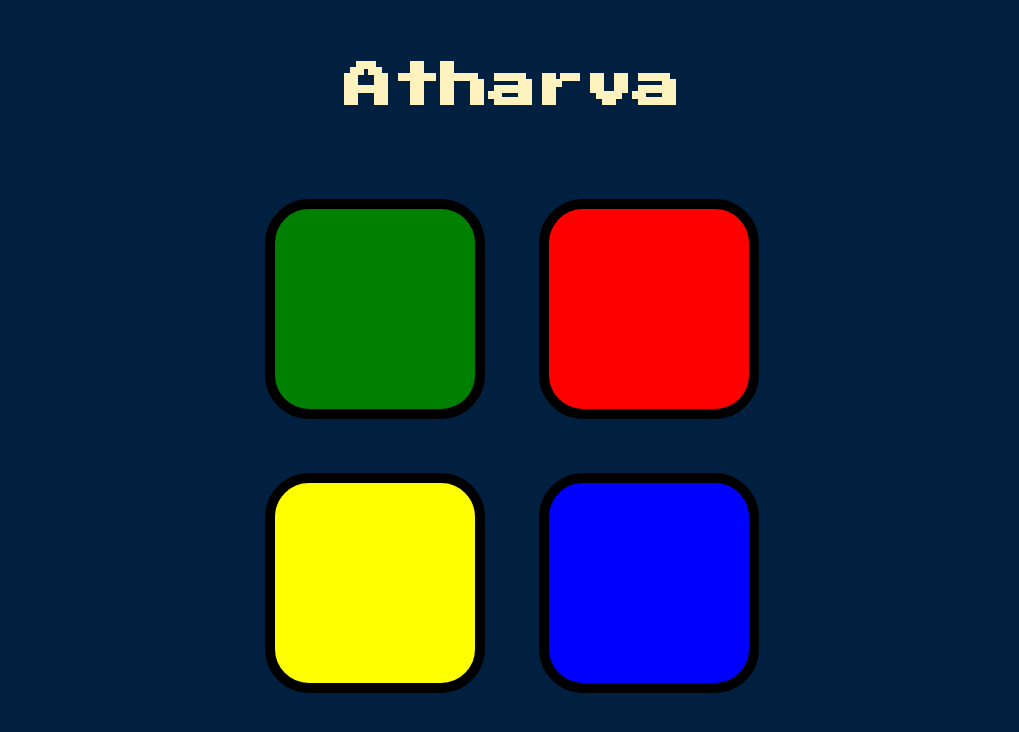
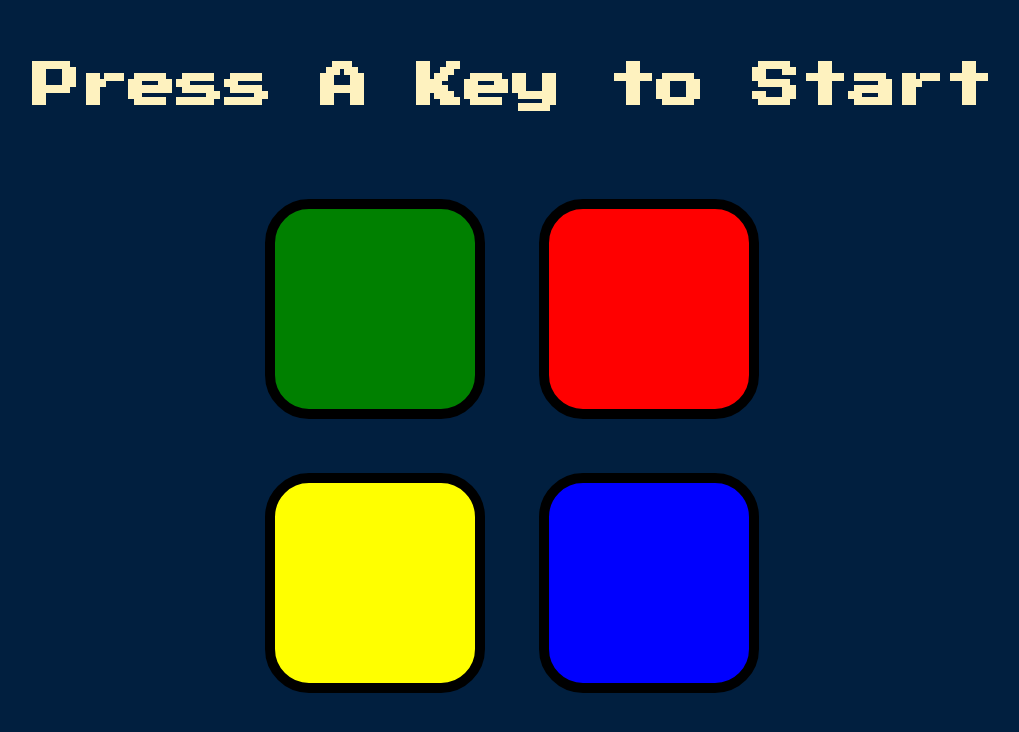
Before and after one commit to ImAtharva4907/simon_game, a plain HTML site: page index.html in a window 1280 px wide. Shown: the whole page, without its empty margins (128-1147 px from the left). Drawn offline with Linux system fonts and the light colour scheme.

Commit message:
h1 changed

```diff
--- a/index.html
+++ b/index.html
@@ -9,7 +9,7 @@
 </head>
 
 <body>
-  <h1 id="level-title">Atharva</h1>
+  <h1 id="level-title">Press A Key to Start</h1>
   <div class="container">
     <div lass="row">
 
```
